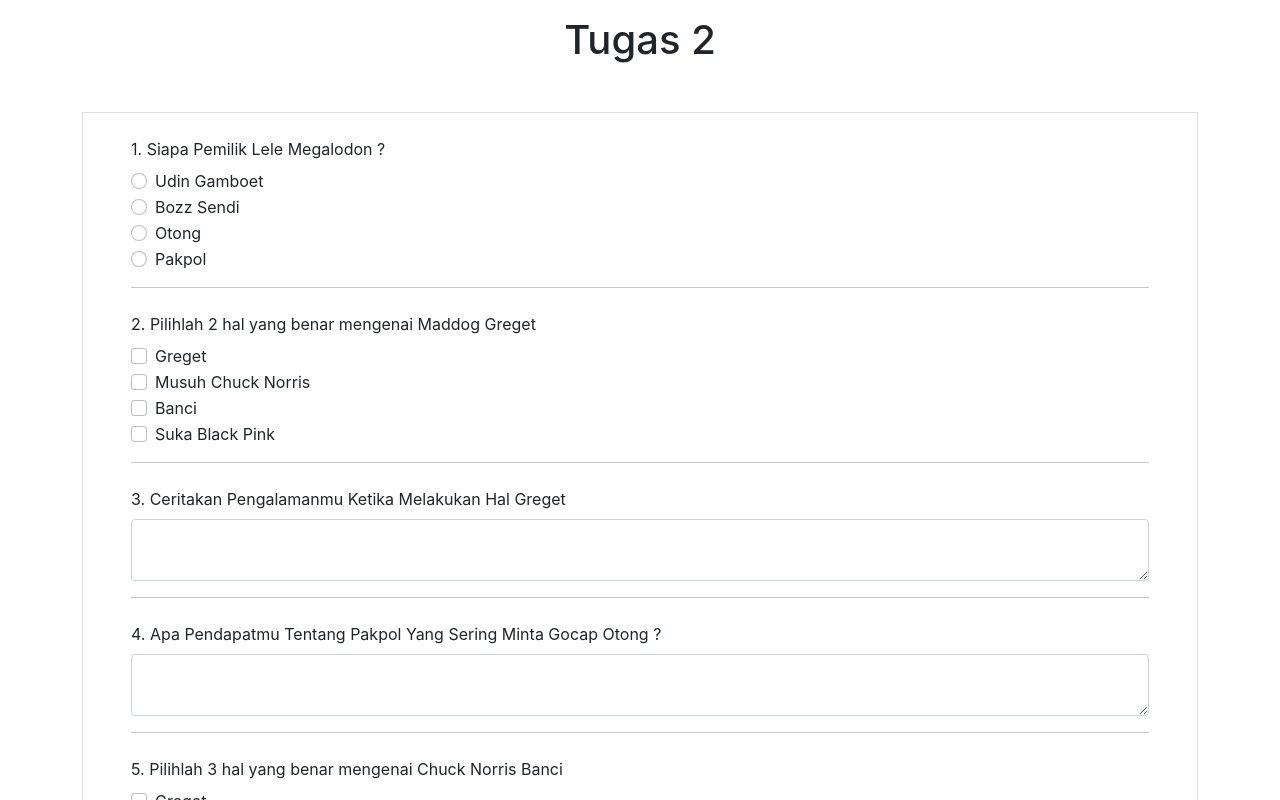
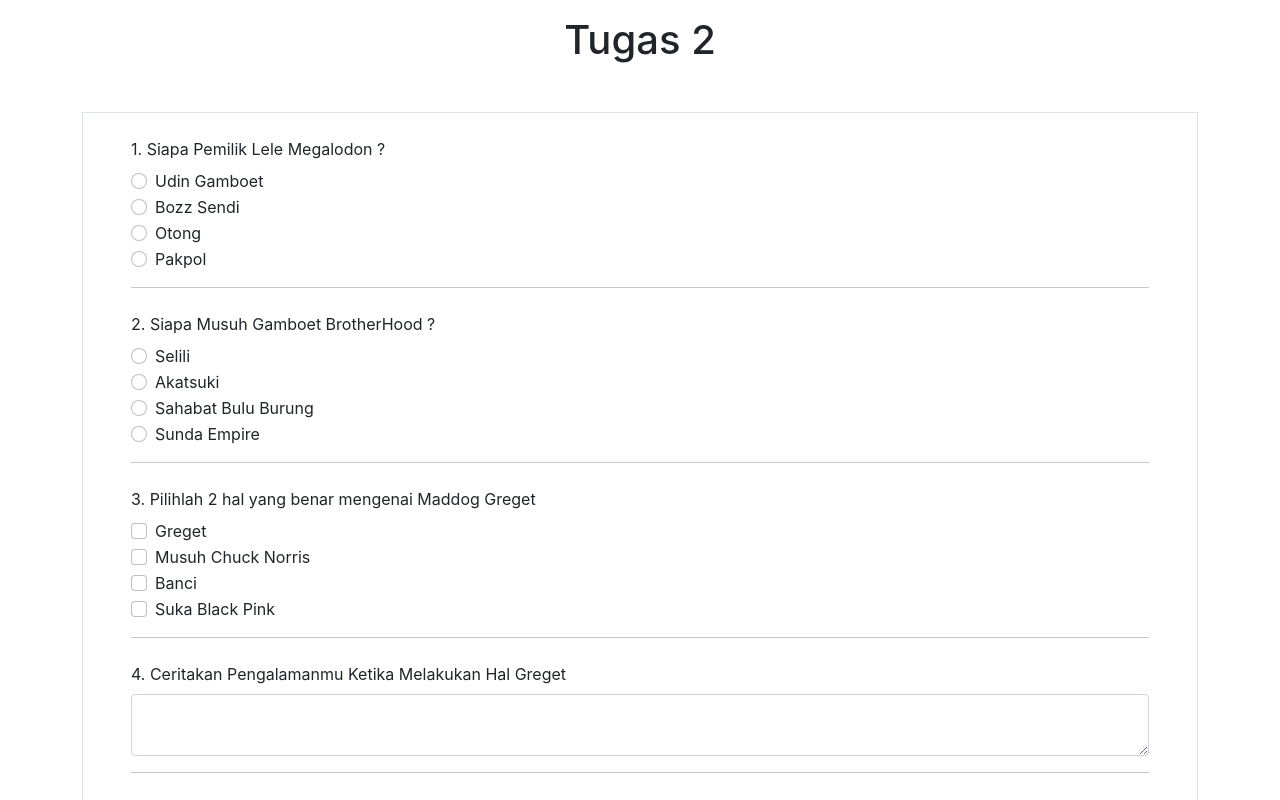
Before and after one commit to anggaalfiansah/Tugas-2-JuaraCoding, a React (Create React App) app: page / in a window 1280 px wide. Shown: the top 800 px of the page. Built offline with nearby package versions, Linux system fonts and the light colour scheme.

Commit message:
Fix Bug Radio button Error

```diff
--- a/src/components/Soal.js
+++ b/src/components/Soal.js
@@ -2,20 +2,6 @@ import React, { Component } from 'react';
 import { SoalData } from "./SoalData";
 
 class Soal extends Component {
-    // Untuk Validasi Radio
-    constructor(props) {
-        super(props)
-        this.state = {
-            radio: ''
-        }
-    }
-
-    onRadio = (e) => {
-        this.setState({
-            radio: e.currentTarget.value
-        });
-    }
-
     tempatJawaban = (data) => {
         // Jika Tipe Soal Berbentuk essay
         if (data.type === 'essay') {
@@ -23,6 +9,7 @@ class Soal extends Component {
                 <textarea className="form-control"></textarea>
             )
         }
+
         // Jika Tipe Soal Berbentuk checkbox
         else if (data.type === 'checkbox') {
             return (
@@ -38,25 +25,26 @@ class Soal extends Component {
                 </div>
             )
         }
+
         // Jika Tipe Soal Berbentuk radio (a,b,c,d)
         else if (data.type === 'radio') {
             return (
                 <div>
                     <div className="form-check">
-                        <input className="form-check-input" id="a" type="radio" value={data.a} checked={this.state.radio === data.a} onChange={this.onRadio} />
-                        <label className="form-check-label" htmlFor="a">{data.a}</label>
+                        <input className="form-check-input" type="radio" name={data.soal} id={data.a} />
+                        <label className="form-check-label" htmlFor={data.a}>{data.a}</label>
                     </div>
                     <div className="form-check">
-                        <input className="form-check-input" id="b" type="radio" value={data.b} checked={this.state.radio === data.b} onChange={this.onRadio} />
-                        <label className="form-check-label" htmlFor="b">{data.b}</label>
+                        <input className="form-check-input" type="radio" name={data.soal} id={data.b} />
+                        <label className="form-check-label" htmlFor={data.b}>{data.b}</label>
                     </div>
                     <div className="form-check">
-                        <input className="form-check-input" id="c" type="radio" value={data.c} checked={this.state.radio === data.c} onChange={this.onRadio} />
-                        <label className="form-check-label" htmlFor="c">{data.c}</label>
+                        <input className="form-check-input" type="radio" name={data.soal} id={data.c} />
+                        <label className="form-check-label" htmlFor={data.c}>{data.c}</label>
                     </div>
                     <div className="form-check">
-                        <input className="form-check-input" id="d" type="radio" value={data.d} checked={this.state.radio === data.d} onChange={this.onRadio} />
-                        <label className="form-check-label" htmlFor="d">{data.d}</label>
+                        <input className="form-check-input" type="radio" name={data.soal} id={data.d} />
+                        <label className="form-check-label" htmlFor={data.d}>{data.d}</label>
                     </div>
                 </div>
             )
@@ -70,7 +58,9 @@ class Soal extends Component {
                     return (
                         <div className="pt-2" key={key}>
                             <span>{key + 1}. </span><label className="form-label">{data.soal}</label>
-                            {this.tempatJawaban(data)}
+                            <div>
+                                {this.tempatJawaban(data)}
+                            </div>
                             <hr />
                         </div>
                     )
--- a/src/components/SoalData.js
+++ b/src/components/SoalData.js
@@ -8,6 +8,15 @@ export const SoalData = [
         c: 'Otong',
         d: 'Pakpol',
         jawab: 'b'
+    },
+    {
+        type: 'radio',
+        soal: 'Siapa Musuh Gamboet BrotherHood ?',
+        a: 'Selili',
+        b: 'Akatsuki',
+        c: 'Sahabat Bulu Burung',
+        d: 'Sunda Empire',
+        jawab: 'a'
     },
     {
         type: 'checkbox',
```
Also changed, not shown: 1 other file (tests, documents, lock files or other folders).
